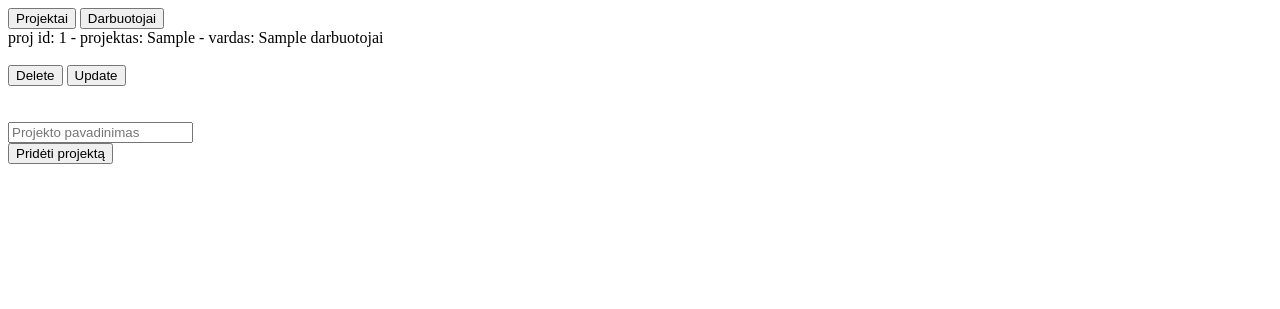
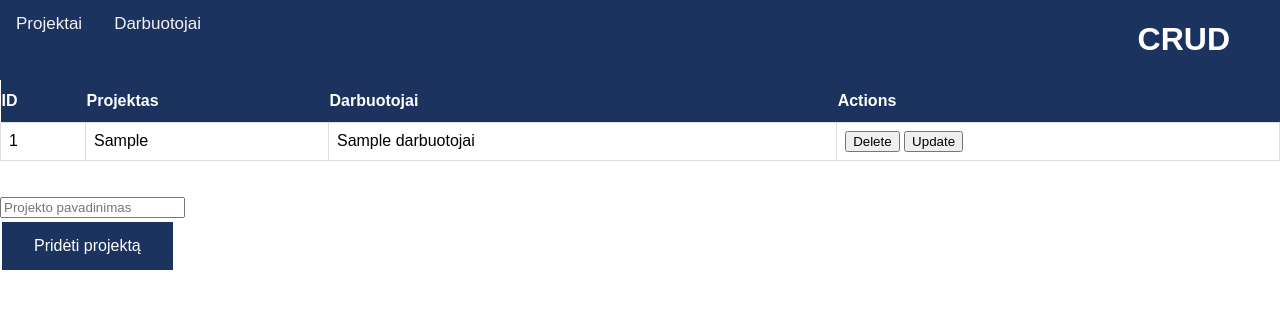
Before and after one commit to tomasvilimas/Sprint2-CRUD, a PHP site: page / in a window 1280 px wide. Shown: the top 309 px of the page. Run offline with PHP 8.4, Linux system fonts and the light colour scheme; tables that the repository leaves empty or names only in its code hold one stand-in row (values such as "Sample post").

Commit message:
added style

```diff
--- a/index.php
+++ b/index.php
@@ -6,13 +6,30 @@
     <meta http-equiv="X-UA-Compatible" content="IE=edge">
     <meta name="viewport" content="width=device-width, initial-scale=1.0">
     <title>Projektai</title>
+    <link rel="stylesheet" href="style.css">
+    <style>
+        body {
+            margin: 0;
+            font-family: Arial, Helvetica, sans-serif;
+        }
+    </style>
 </head>
 
 <body>
+    <header>
+        <div class="topnav" id="myTopnav">
+            <a href="/php_mysql/index.php" class="active">Projektai</a>
+            <a href="/php_mysql/page.php">Darbuotojai</a>
+            <div class=crud>
+                <h1>CRUD</h1>
+            </div>
+    </header>
 
 
-    <a href="/php_mysql/index.php"><button>Projektai</button></a>
-    <a href="/php_mysql/page.php"><button>Darbuotojai</button></a><br>
+    </a>
+    </div>
+
+
     <?php
     $servername = "localhost";
     $username = "root";
@@ -34,14 +51,20 @@
 
     if (mysqli_num_rows($result) > 0) {
         $counter = 1;
+        print('<table id=table1>');
+        print('<thead>');
+        print('<tr><th>ID</th><th>Projektas</th><th>Darbuotojai</th><th>Actions</th>');
+
+        print('</thead>');
         while ($row = mysqli_fetch_assoc($result)) {
-            echo "proj id: " . $counter++ . " - projektas: " . $row["projektas"] . " - vardas: " . $row["name"] . "<br>";
-            print(' <br> <form class="actions" action="" method="POST">
-        <input type="hidden" name="id" value="' . $row['id'] . '">
-        <button type="submit" name="delete" value="' . $row['id'] . '">Delete</button>
-        <button type="submit" name="update" value="">Update</button>
-    </form>');
+            print('<tr><td>' . $counter++ . '</td><td> ' . $row['projektas'] . '</td><td> ' . $row['name'] . '</td>
+            <td><form class="actions" action="" method="POST">
+            <input type="hidden" name="id" value="' . $row['id'] . '">
+            <button type="submit" name="delete" value="' . $row['id'] . '">Delete</button>
+            <button type="submit" name="update" value="">Update</button>
+            </form></td></tr>');
         }
+        print('<table>');
     } else {
         echo "0 results";
     }
@@ -83,7 +106,7 @@
     <form action="" method="POST">
         <label for="lname"></label><br>
         <input type="TEXT" id="lname" name="lname" value="" placeholder="Projekto pavadinimas"><br>
-        <input type="submit" name="create" value="Pridėti projektą">
+        <input class=button type="submit" name="create" value="Pridėti projektą">
 
     </form>
 
--- /dev/null
+++ b/style.css
@@ -0,0 +1,108 @@
+.topnav {
+  overflow: hidden;
+  background-color: #1c335f;
+}
+
+.topnav a {
+  float: left;
+  display: block;
+  color: #f2f2f2;
+  text-align: center;
+  padding: 14px 16px;
+  text-decoration: none;
+  font-size: 17px;
+}
+
+.topnav .icon {
+  display: none;
+}
+
+@media screen and (max-width: 600px) {
+  .topnav a:not(:first-child) {
+    display: none;
+  }
+  .topnav a.icon {
+    float: right;
+    display: block;
+  }
+}
+
+@media screen and (max-width: 600px) {
+  .topnav.responsive {
+    position: relative;
+  }
+  .topnav.responsive .icon {
+    position: absolute;
+    right: 0;
+    top: 0;
+  }
+  .topnav.responsive a {
+    float: none;
+    display: block;
+    text-align: left;
+  }
+}
+
+#table1 {
+  font-family: Arial, Helvetica, sans-serif;
+  border-collapse: collapse;
+  width: 100%;
+}
+
+#table1 td,
+#customers th {
+  border: 1px solid #ddd;
+  padding: 8px;
+}
+
+#table1 tr:nth-child(even) {
+  background-color: #f2f2f2;
+}
+
+#table1 tr:hover {
+  background-color: #ddd;
+}
+
+#table1 th {
+  padding-top: 12px;
+  padding-bottom: 12px;
+  text-align: left;
+  background-color: #1c335f;
+  color: white;
+}
+
+.button {
+  background-color: #1c335f;
+  border: none;
+  color: white;
+  padding: 15px 32px;
+  text-align: center;
+  text-decoration: none;
+  display: inline-block;
+  font-size: 16px;
+  margin: 4px 2px;
+  cursor: pointer;
+  -webkit-transition-duration: 0.4s;
+  transition-duration: 0.4s;
+}
+
+.button1 {
+  box-shadow: 0 8px 16px 0 rgba(0, 0, 0, 0.2), 0 6px 20px 0 rgba(0, 0, 0, 0.19);
+}
+
+.button2:hover {
+  box-shadow: 0 12px 16px 0 rgba(0, 0, 0, 0.24),
+    0 17px 50px 0 rgba(0, 0, 0, 0.19);
+}
+
+.crud {
+  background-color: #1c335f;
+  border: none;
+  color: white;
+  text-align: center;
+  text-decoration: none;
+  cursor: value;
+  font-size: 16px;
+  float: right;
+  margin-right: 50px;
+}
```
Also changed, not shown: page.php (+36 -10 lines), page2.php (deleted).
